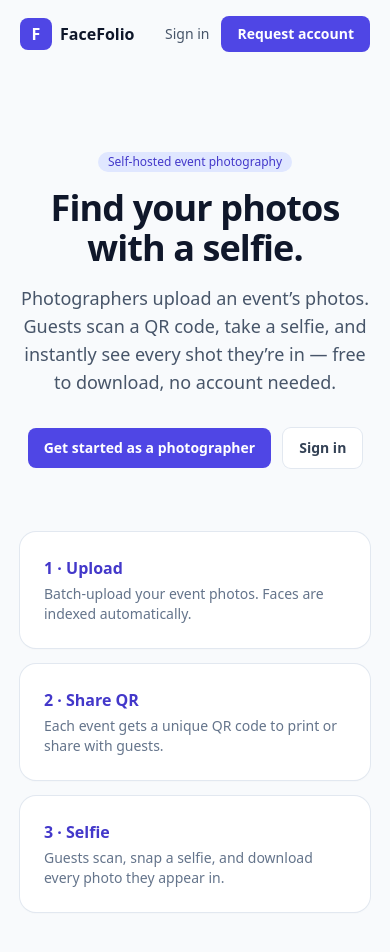
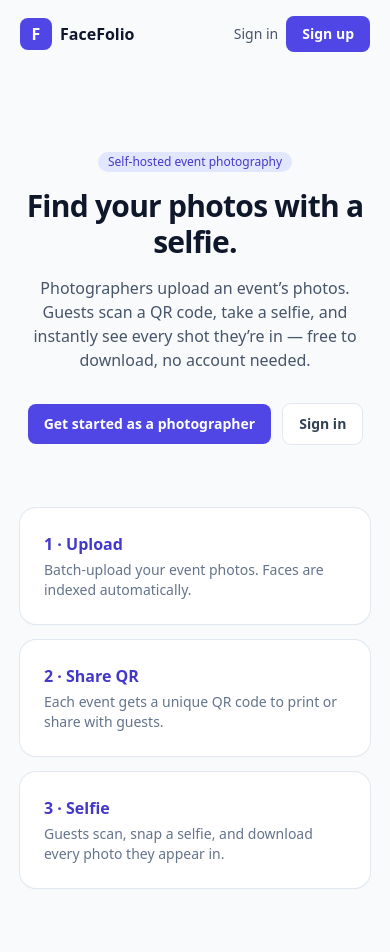
Before and after one commit to Surajpadihar/facefolio, a Next.js app in the folder frontend/: page / in a window 390 px wide. Shown: the top 952 px of the page. Built offline with nearby package versions, Linux system fonts and the light colour scheme.

Commit message:
fix(frontend): mobile responsiveness — prevent horizontal overflow, wrap button rows, stack headers

```diff
--- a/frontend/app/components/PortalShell.js
+++ b/frontend/app/components/PortalShell.js
@@ -37,17 +37,17 @@ export default function PortalShell({ children }) {
   return (
     <div className="min-h-screen">
       <header className="sticky top-0 z-10 border-b border-slate-200 bg-white/80 backdrop-blur">
-        <div className="mx-auto flex max-w-5xl items-center justify-between px-5 py-3.5">
-          <Link href="/dashboard" className="flex items-center gap-2 font-bold text-slate-900">
+        <div className="mx-auto flex max-w-5xl items-center justify-between gap-2 px-5 py-3.5">
+          <Link href="/dashboard" className="flex shrink-0 items-center gap-2 font-bold text-slate-900">
             <span className="grid h-8 w-8 place-items-center rounded-lg bg-brand-600 text-white">F</span>
             FaceFolio
           </Link>
-          <div className="flex items-center gap-3 text-sm">
+          <div className="flex min-w-0 items-center gap-2 text-sm sm:gap-3">
             {!me.is_approved && !me.is_superuser && (
-              <span className="badge bg-amber-100 text-amber-700">Pending approval</span>
+              <span className="badge shrink-0 bg-amber-100 text-amber-700">Pending</span>
             )}
-            <span className="hidden text-slate-500 sm:inline">{me.username}</span>
-            <button onClick={onLogout} className="btn-ghost !py-1.5 !px-3">Log out</button>
+            <span className="hidden truncate text-slate-500 sm:inline">{me.username}</span>
+            <button onClick={onLogout} className="btn-ghost shrink-0 !py-1.5 !px-3">Log out</button>
           </div>
         </div>
       </header>
--- a/frontend/app/dashboard/page.js
+++ b/frontend/app/dashboard/page.js
@@ -31,12 +31,12 @@ function Dashboard() {
 
   return (
     <div>
-      <div className="mb-6 flex items-center justify-between">
+      <div className="mb-6 flex flex-col gap-3 sm:flex-row sm:items-center sm:justify-between">
         <div>
           <h1 className="text-2xl font-bold">Your events</h1>
           <p className="text-sm text-slate-500">Create an event, upload photos, share the QR code.</p>
         </div>
-        <button className="btn-primary" onClick={() => setShowForm((v) => !v)}>
+        <button className="btn-primary w-full sm:w-auto" onClick={() => setShowForm((v) => !v)}>
           {showForm ? "Close" : "+ New event"}
         </button>
       </div>
--- a/frontend/app/globals.css
+++ b/frontend/app/globals.css
@@ -3,6 +3,10 @@
 @tailwind utilities;
 
 @layer base {
+  html,
+  body {
+    @apply overflow-x-hidden;
+  }
   body {
     @apply bg-slate-50 text-slate-900 antialiased;
   }
--- a/frontend/app/page.js
+++ b/frontend/app/page.js
@@ -3,27 +3,27 @@ import Link from "next/link";
 export default function Home() {
   return (
     <div className="min-h-screen">
-      <header className="mx-auto flex max-w-5xl items-center justify-between px-5 py-4">
+      <header className="mx-auto flex max-w-5xl flex-wrap items-center justify-between gap-2 px-5 py-4">
         <div className="flex items-center gap-2 font-bold">
           <span className="grid h-8 w-8 place-items-center rounded-lg bg-brand-600 text-white">F</span>
           FaceFolio
         </div>
-        <nav className="flex items-center gap-3 text-sm">
+        <nav className="flex items-center gap-2 text-sm sm:gap-3">
           <Link href="/login" className="font-medium text-slate-600 hover:text-slate-900">Sign in</Link>
-          <Link href="/signup" className="btn-primary !py-2">Request account</Link>
+          <Link href="/signup" className="btn-primary !py-2">Sign up</Link>
         </nav>
       </header>
 
       <main className="mx-auto max-w-3xl px-5 py-20 text-center">
         <span className="badge bg-brand-100 text-brand-700">Self-hosted event photography</span>
-        <h1 className="mt-4 text-4xl font-extrabold tracking-tight text-slate-900 sm:text-5xl">
+        <h1 className="mt-4 text-3xl font-extrabold tracking-tight text-slate-900 sm:text-5xl">
           Find your photos with a selfie.
         </h1>
-        <p className="mx-auto mt-4 max-w-xl text-lg text-slate-600">
+        <p className="mx-auto mt-4 max-w-xl text-base text-slate-600 sm:text-lg">
           Photographers upload an event’s photos. Guests scan a QR code, take a selfie, and instantly
           see every shot they’re in — free to download, no account needed.
         </p>
-        <div className="mt-8 flex justify-center gap-3">
+        <div className="mt-8 flex flex-wrap justify-center gap-3">
           <Link href="/signup" className="btn-primary">Get started as a photographer</Link>
           <Link href="/login" className="btn-ghost">Sign in</Link>
         </div>
```
